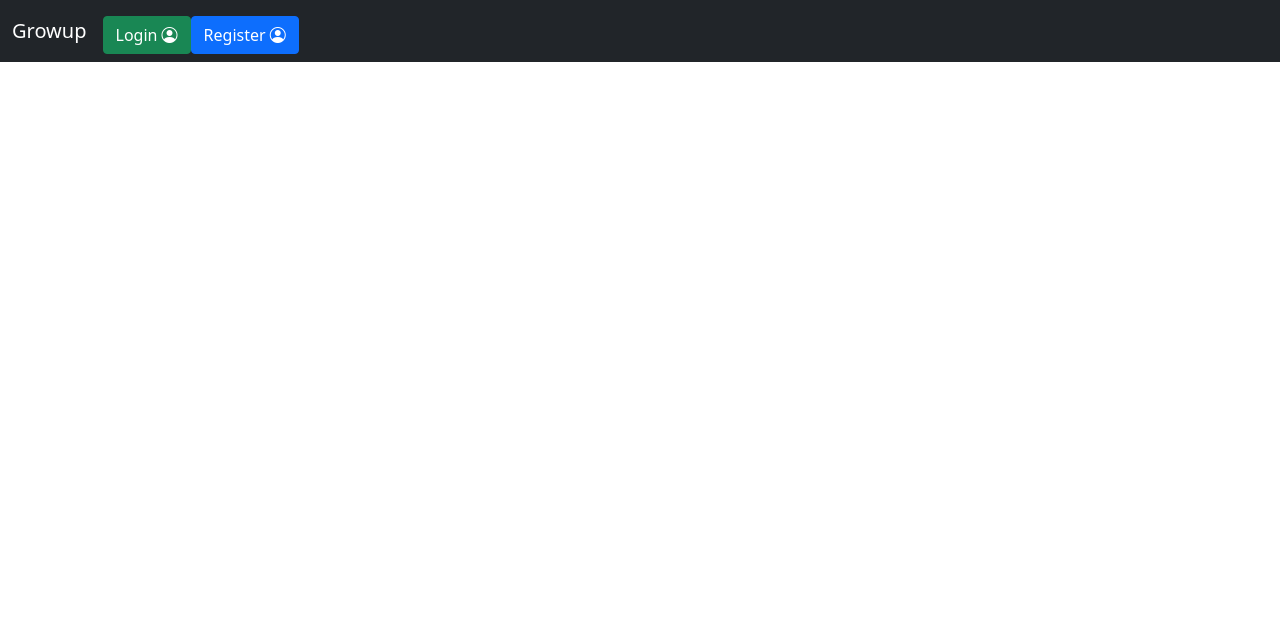
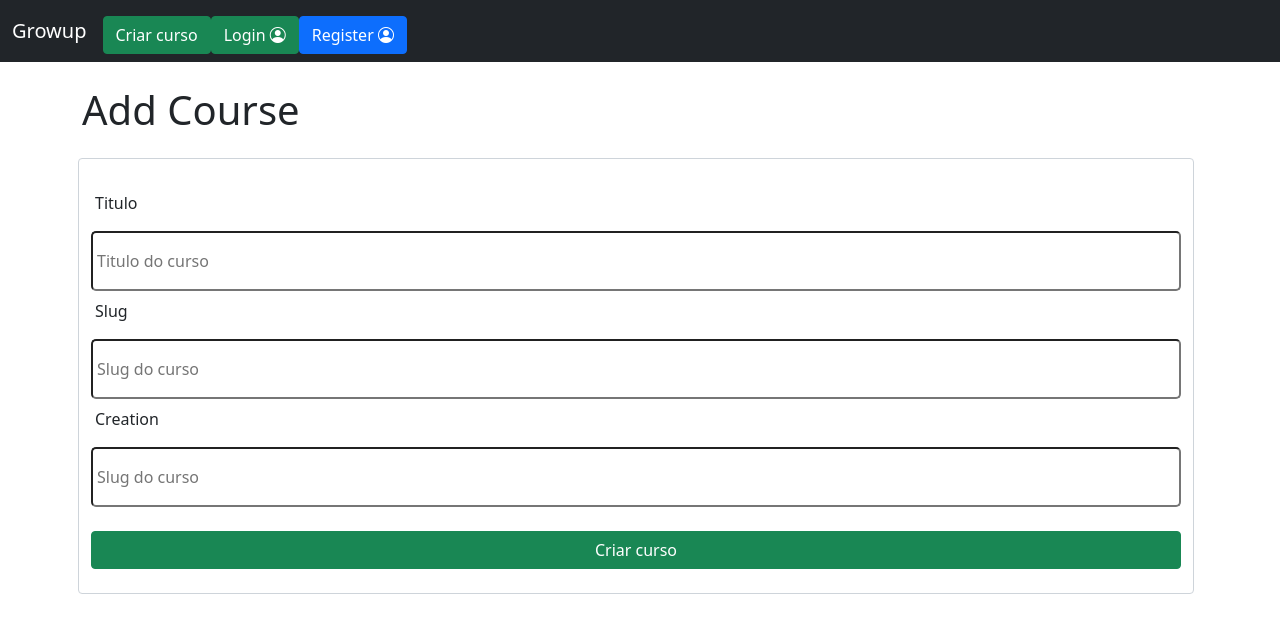
Before and after one commit to Habacuque-Gosch/Growup-Back-end, a Vue app in the folder frontend/: page /course/add-course in a window 1280 px wide. Shown: the top 632 px of the page. Built offline with nearby package versions, Linux system fonts and the light colour scheme.

Commit message:
make function create course

```diff
--- a/frontend/src/api/axios_api.js
+++ b/frontend/src/api/axios_api.js
@@ -1,7 +1,7 @@
 import axios from 'axios'
 
-const getAPI = axios.create({
+const baseAPI = axios.create({
     baseURL: 'http://127.0.0.1:8000/api/v2/',
 })
 
-export { getAPI }
+export { baseAPI }
--- a/frontend/src/components/partials/navbar.vue
+++ b/frontend/src/components/partials/navbar.vue
@@ -25,6 +25,10 @@
                     <!-- <a href="" class="btn btn-danger">Logout <i class="bi bi-person-circle"></i></a> -->
 
                     <div class="">
+                        <RouterLink to="/course/add-course" class="btn btn-success mt-2">Criar curso<i class="bi bi-add"></i></RouterLink>
+                    </div>
+
+                    <div class="">
                         <RouterLink to="/user/login" class="btn btn-success mt-2">Login <i class="bi bi-person-circle"></i></RouterLink>
                         <RouterLink to="/user/register" class="btn btn-primary mt-2">Register <i class="bi bi-person-circle"></i></RouterLink>
                     </div>
--- a/frontend/src/router/index.js
+++ b/frontend/src/router/index.js
@@ -45,6 +45,11 @@ const routes = [
         name: 'courses',
         component: () => import('../views/courses/DetailsCourse.vue'),
     },
+    {
+        path: '/course/add-course/',
+        name: 'add_course',
+        component: () => import('../views/courses/AddCourse.vue')
+    },
 
 ]
 
--- /dev/null
+++ b/frontend/src/views/courses/AddCourse.vue
@@ -0,0 +1,78 @@
+<template>
+
+    <h1>Add Course</h1>
+    <br>
+    <form @submit.prevent="addCourse" class="form-control row g-2 pt-4 pb-4">
+
+        <label class="form-label">Titulo</label>
+        <input type="text" placeholder="Titulo do curso" v-model="newCourse.title" required style="height: 60px; border-radius: 5px;">
+        <br>
+        <label class="form-label">Slug</label>
+        <input type="text" placeholder="Slug do curso" v-model="newCourse.slug" required style="height: 60px; border-radius: 5px;">
+
+        <label class="form-label">Creation</label>
+        <input type="text" placeholder="Slug do curso" v-model="newCourse.creation" required style="height: 60px; border-radius: 5px;">
+
+        <button class="btn btn-success mt-4">Criar curso</button>
+        <br>
+        <p v-if="errorMessage" class="alert alert-danger" role="alert">{{ errorMessage }}</p>
+
+    </form>
+
+</template>
+
+<script>
+import { ref } from 'vue';
+import { baseAPI } from '@/api/axios_api'
+import { useRouter } from 'vue-router';
+
+export default {
+    setup(){
+
+        const newCourse = ref({title: '', slug: ''})
+        const errorMessage = ref('')
+        const router = useRouter()
+
+        const addCourse = async () => {
+            try {
+                const response = await baseAPI.get('courses/1/', {
+                    params:{
+                        title: newCourse.value.title,
+                        slug: newCourse.value.slug,
+                        creation: newCourse.value.creation,
+                    }
+                })
+
+                var courseExists = false
+                response.data.title === newCourse.value.title || response.data.slug === newCourse.value.slug ? courseExists = true : courseExists = false
+
+                if(courseExists){
+                    errorMessage.value = 'Curso já existente'
+                } else {
+                    let config = {
+                        headers: {
+                            Authorization: 'Token c2ef737289fabeae006a6b01c9ecb40aa088d046',
+                        }
+                    }
+                    await baseAPI.post('courses/', newCourse.value, config)
+                    // console.log('requestss: ')
+                    router.push({ name: 'index'})
+                }
+
+            }
+
+            catch (error) {
+                console.log(`ERRO AO CRIAR CURSO: ${error}`)
+                errorMessage.value = `Erro ao criar o curso`
+            }
+        }
+
+        return {
+            newCourse,
+            errorMessage,
+            addCourse
+        }
+    }
+}
+
+</script>
--- a/frontend/src/views/courses/DetailsCourse.vue
+++ b/frontend/src/views/courses/DetailsCourse.vue
@@ -17,7 +17,7 @@
 <script setup>
 
     import { useRouter, useRoute } from 'vue-router'
-    import { getAPI } from '@/api/axios_api'
+    import { baseAPI } from '@/api/axios_api'
     import { ref, onMounted } from 'vue'
 
     // const courseRouter = useRouter()
@@ -30,7 +30,7 @@
     const courseData = ref({})
 
     onMounted(()=> {
-        getAPI.get(`courses/${courseId}?format=json`)
+        baseAPI.get(`courses/${courseId}?format=json`)
             .then(res => {
 
                 courseData.value = res.data
--- a/frontend/src/views/courses/index.vue
+++ b/frontend/src/views/courses/index.vue
@@ -1,7 +1,6 @@
 
 <template>
 
-    <main>
 
     <h1>Bem vindo(a)</h1>
     <div>
@@ -14,7 +13,6 @@
     </div>
     <hr>
 
-    </main>
 
     <h2>Cursos</h2>
 
@@ -37,7 +35,7 @@
 </template>
 
 <script>
-    import { getAPI } from '@/api/axios_api'
+    import { baseAPI } from '@/api/axios_api'
 
     export default {
         data() {
@@ -46,7 +44,7 @@
             }
         },
         mounted() {
-            getAPI.get('courses/?format=json')
+            baseAPI.get('courses/?format=json')
             .then(res => {
 
                 this.apiData = res.data.results
```
Also changed, not shown: frontend/src/views/courses/EditCourse.vue (+8 -0 lines), 1 other file (tests, documents, lock files or other folders). Lines whose indentation alone changed are shown as unchanged.
